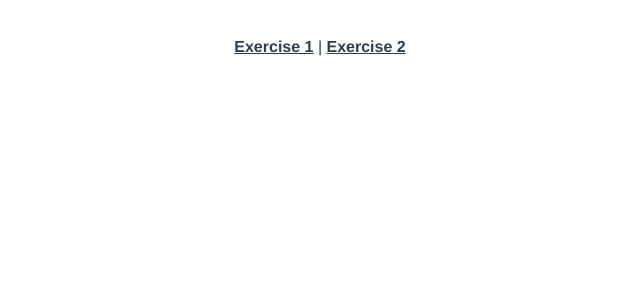
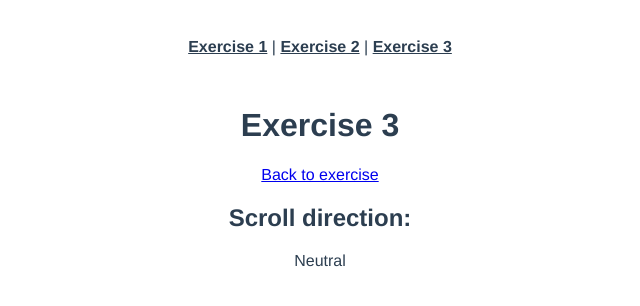
Before and after one commit to voorhoede/code-class-vue-composition-api, a Vue app: page /exercise3-answer in a window 1280 px wide. Shown: the top 306 px of the page, without its empty margins (320-960 px from the left). Built offline with nearby package versions, Linux system fonts and the light colour scheme.

Commit message:
feat: exercise 3

```diff
--- a/package.json
+++ b/package.json
@@ -3,8 +3,7 @@
   "version": "0.1.0",
   "private": true,
   "scripts": {
-    "serve": "vue-cli-service serve",
-    "build": "vue-cli-service build"
+    "start": "vue-cli-service serve"
   },
   "dependencies": {
     "vue": "^3.0.0",
--- a/src/App.vue
+++ b/src/App.vue
@@ -1,7 +1,8 @@
 <template>
   <div id="nav">
     <router-link to="exercise1">Exercise 1</router-link> |
-    <router-link to="exercise2">Exercise 2</router-link>
+    <router-link to="exercise2">Exercise 2</router-link> |
+    <router-link to="exercise3">Exercise 3</router-link>
   </div>
   <router-view/>
 </template>
--- a/src/router/index.js
+++ b/src/router/index.js
@@ -36,6 +36,20 @@ const routes = [
       return import(/* webpackChunkName: "exercise2/answer" */ '../views/Exercise2Answer/index.vue')
     }
   },
+  {
+    path: '/exercise3',
+    name: 'Exercise3',
+    component: function () {
+      return import(/* webpackChunkName: "exercise3" */ '../views/Exercise3/index.vue')
+    }
+  },
+  {
+    path: '/exercise3-answer',
+    name: 'Exercise3Answer',
+    component: function () {
+      return import(/* webpackChunkName: "exercise3/answer" */ '../views/Exercise3Answer/index.vue')
+    }
+  },
 ]
 
 const router = createRouter({
--- a/src/views/Exercise1/index.vue
+++ b/src/views/Exercise1/index.vue
@@ -2,6 +2,7 @@
   <div>
     <h1>Exercise 1</h1>
     <router-link :to="{ name: 'Exercise1Answer' }">See answer</router-link>
+    <p>Modify the StringReverser component, to reverse the input on button clicks</p>
     <string-reverser string="Voorhoede"/>
   </div>
 </template>
--- a/src/views/Exercise1Answer/index.vue
+++ b/src/views/Exercise1Answer/index.vue
@@ -2,6 +2,7 @@
   <div>
     <h1>Exercise 1</h1>
     <router-link :to="{ name: 'Exercise1' }">Back to exercise</router-link>
+    <p>Modify the StringReverser component, to reverse the input on button clicks</p>
     <string-reverser string="Voorhoede"/>
   </div>
 </template>
--- a/src/views/Exercise2/index.vue
+++ b/src/views/Exercise2/index.vue
@@ -2,6 +2,7 @@
   <div>
     <h1>Exercise 2</h1>
     <router-link :to="{ name: 'Exercise2Answer' }">See answer</router-link>
+    <p>Modify the StringReverser component, to reverse the input on checkbox input</p>
     <string-reverser string="Voorhoede"/>
   </div>
 </template>
--- a/src/views/Exercise2Answer/index.vue
+++ b/src/views/Exercise2Answer/index.vue
@@ -2,6 +2,7 @@
   <div>
     <h1>Exercise 2</h1>
     <router-link :to="{ name: 'Exercise2' }">Back to exercise</router-link>
+    <p>Modify the StringReverser component, to reverse the input on checkbox input</p>
     <string-reverser string="Voorhoede"/>
   </div>
 </template>
--- /dev/null
+++ b/src/views/Exercise3/index.vue
@@ -0,0 +1,52 @@
+<template>
+  <div class="exercise-3">
+    <h1>Exercise 3</h1>
+    <router-link :to="{ name: 'Exercise3Answer' }">See answer</router-link>
+    <h2>Scroll direction: </h2>
+    <p>{{ scrollDirection }}</p>
+  </div>
+</template>
+
+<script>
+  import { ref, onMounted, onUnmounted } from 'vue';
+
+  export default {
+    setup() {
+      let lastScrollPosition = document.documentElement.scrollTop
+      const scrollDirection = ref(getScrollDirection());
+
+      function getScrollDirection() {
+        const currentScrollPosition = document.documentElement.scrollTop
+        let direction
+
+        if (currentScrollPosition === lastScrollPosition) {
+          direction = 'Neutral'
+        } else {
+          direction = currentScrollPosition > lastScrollPosition
+            ? 'Down'
+            : 'Up'
+        }
+        lastScrollPosition = currentScrollPosition
+        return direction
+      }
+
+      function onScroll() {
+        scrollDirection.value = getScrollDirection()
+      }
+
+      /**
+       * @TODO:
+       * 1. Use Vue's onMounted hook to make update the scrollDirection ref on scroll
+       * 2. Use Vue's onUnmounted hook to remove listeners when to component unmounts
+       */
+
+      return { scrollDirection }
+    }
+  }
+</script>
+
+<style>
+  .exercise-3 {
+    min-height: 150vh;
+  }
+</style>
--- /dev/null
+++ b/src/views/Exercise3Answer/index.vue
@@ -0,0 +1,54 @@
+<template>
+  <div class="exercise-3">
+    <h1>Exercise 3</h1>
+    <router-link :to="{ name: 'Exercise3' }">Back to exercise</router-link>
+    <h2>Scroll direction: </h2>
+    <p>{{ scrollDirection }}</p>
+  </div>
+</template>
+
+<script>
+  import { ref, onMounted, onUnmounted } from 'vue';
+
+  export default {
+    setup() {
+      let lastScrollPosition = document.documentElement.scrollTop
+      const scrollDirection = ref(getScrollDirection());
+
+      function getScrollDirection() {
+        const currentScrollPosition = document.documentElement.scrollTop
+        let direction
+
+        if (currentScrollPosition === lastScrollPosition) {
+          direction = 'Neutral'
+        } else {
+          direction = currentScrollPosition > lastScrollPosition
+            ? 'Down'
+            : 'Up'
+        }
+        lastScrollPosition = currentScrollPosition
+        return direction
+      }
+
+      function onScroll() {
+        scrollDirection.value = getScrollDirection()
+      }
+
+      /**
+       * @TODO:
+       * 1. Use Vue's onMounted hook to make update the scrollDirection ref on scroll
+       * 2. Use Vue's onUnmounted hook to remove listeners when to component unmounts
+       */
+      onMounted(() => window.addEventListener('scroll', onScroll))
+      onUnmounted(() => window.removeEventListener('scroll', onScroll))
+
+      return { scrollDirection }
+    }
+  }
+</script>
+
+<style>
+  .exercise-3 {
+    min-height: 150vh;
+  }
+</style>
```
